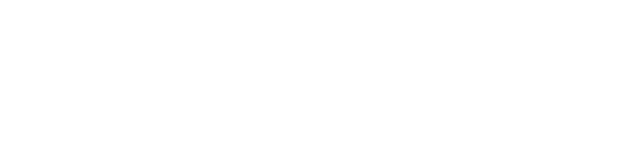
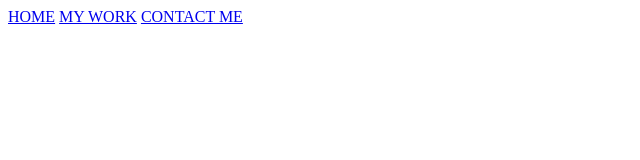
Before and after one commit to main-ndnmeghwar/my-first-web, a plain HTML site: page index.html in a window 1280 px wide. Shown: the whole page, without its empty margins (0-640 px from the left). Drawn offline with Linux system fonts and the light colour scheme.

Commit message:
menu added

```diff
--- a/index.html
+++ b/index.html
@@ -7,7 +7,9 @@
 <body>
   <header>
     <nav>
-
+        <a href="#home">HOME</a>
+        <a href="#mywork">MY WORK</a>
+        <a href="contactme">CONTACT ME</a>
     </nav>
   </header>
 </body>
```
